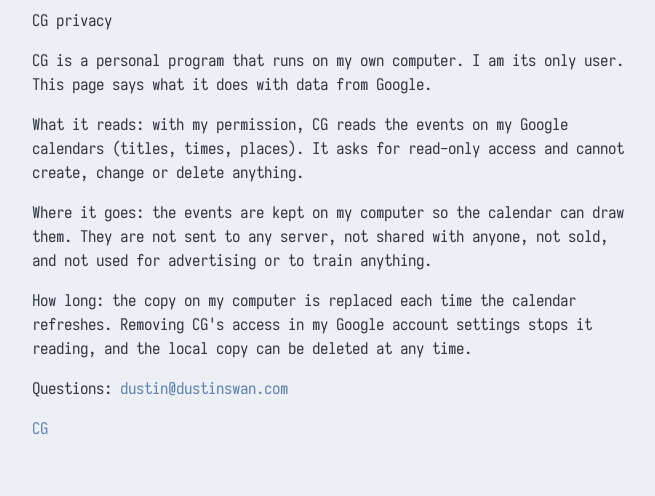
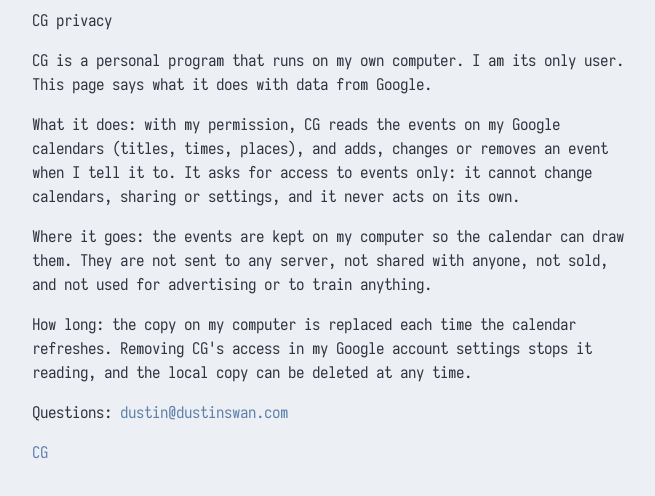
Before and after one commit to dustinswan/dustinswan, a plain HTML site: page cg/privacy/index.html in a window 1280 px wide. Shown: the whole page, without its empty margins (311-966 px from the left). Drawn offline with Linux system fonts and the light colour scheme.

Commit message:
Updating CG page now that we edit

```diff
--- a/cg/privacy/index.html
+++ b/cg/privacy/index.html
@@ -66,9 +66,11 @@
             </p>
 
             <p>
-                What it reads: with my permission, CG reads the events on my
-                Google calendars (titles, times, places). It asks for read-only
-                access and cannot create, change or delete anything.
+                What it does: with my permission, CG reads the events on my
+                Google calendars (titles, times, places), and adds, changes or
+                removes an event when I tell it to. It asks for access to
+                events only: it cannot change calendars, sharing or settings,
+                and it never acts on its own.
             </p>
 
             <p>
```
Also changed, not shown: cg/index.html (+3 -3 lines).
